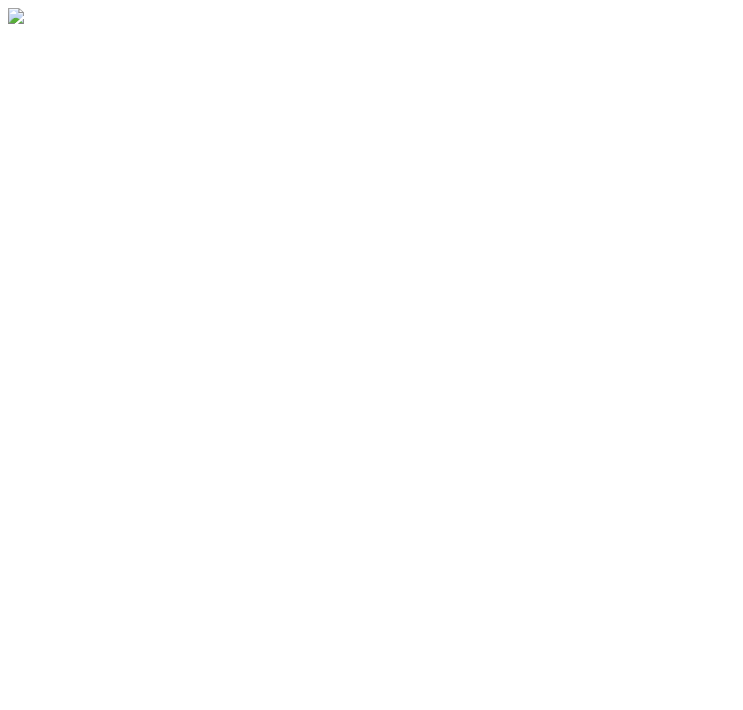
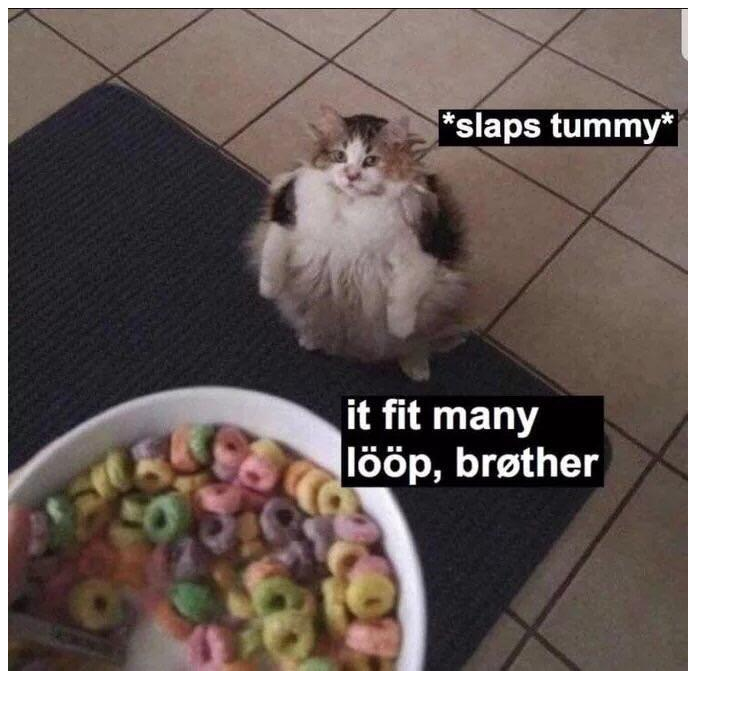
Before and after one commit to NathanRLJones/Sheeppeepssheep, a plain HTML site: page index.html in a window 1280 px wide. Shown: the whole page, without its empty margins (0-743 px from the left). Drawn offline with Linux system fonts and the light colour scheme.

Commit message:
Img updafe

```diff
--- a/index.html
+++ b/index.html
@@ -1 +1 @@
-<img src=photo.jpg></img>
+<img src=a04u79xgt9e11.jpg></img>
```
